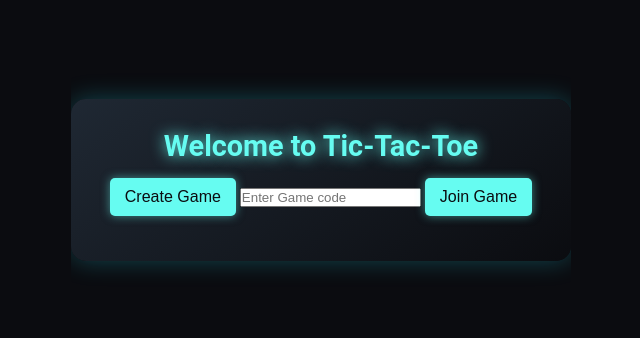
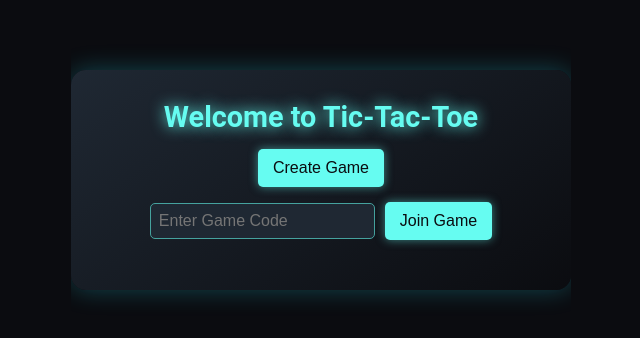
Before and after one commit to Ayushbaldwa2003/tictac, a website: page index.html in a window 1280 px wide. Shown: the part 220-558 px from the top of the page, without its empty margins (319-959 px from the left). Drawn offline with Linux system fonts and the light colour scheme.

Commit message:
bug fix1

```diff
--- a/index.html
+++ b/index.html
@@ -14,9 +14,22 @@
 
       <!-- Create/Join Game Section -->
       <div id="setupContainer">
+        <div id="createGameContainer">
           <button id="createGameBtn">Create Game</button>
-          <input type="text" id="txtGameId" placeholder="Enter Game code" />
-          <button id="joinGameBtn">Join Game</button>
+        </div>
+
+        <div id="joinGameContainer">
+          <input
+            type="text"
+            id="txtGameId"
+            placeholder="Enter Game Code"
+            style="display: block"
+          />
+          <button id="joinGameBtn" style="display: block">Join Game</button>
+        </div>
+
+        <h3 id="waiting" style="display: none">Waiting for the other player....</h3>
+
         <h3 id="gameCodeDisplay" style="display: none">
           Game Code: <span id="gameCode"></span>
         </h3>
@@ -24,8 +37,9 @@
 
       <!-- Turn Indicator (Above Game Board) -->
       <h3 id="turnIndicator" style="display: none">It's your turn!</h3>
-        <h3 id="turnIndicator1" style="display: none">Player:O</h3>
-        <h3 id="turnIndicator2" style="display: none">Player:X</h3>
+      <h3 id="turnIndicator1" style="display: none">Player: O</h3>
+      <h3 id="turnIndicator2" style="display: none">Player: X</h3>
+
       <!-- Tic-Tac-Toe Board -->
       <div id="gameBoard" style="display: none">
         <div class="box" id="box1"></div>
@@ -62,9 +76,10 @@
       const joinbtn = document.getElementById("joinGameBtn");
       const newGameBtn = document.getElementById("newGameBtn");
       const txtGameId = document.getElementById("txtGameId");
+      const waiting =document.getElementById("waiting");
       let clienId = null;
       let gameId = null;
-      let count=0;
+      let count = 0;
       document
         .getElementById("newGameBtn")
         .addEventListener("click", resetGame);
@@ -75,6 +90,10 @@
         };
 
         ws.send(JSON.stringify(payLoad));
+        joinbtn.style.display = "none";
+        txtGameId.style.display = "none";
+        createbtn.style.display = "none";
+        waiting.style.display ="block";
       });
       joinbtn.addEventListener("click", () => {
         let gamecode = txtGameId.value;
@@ -122,18 +141,18 @@
           document.getElementById("setupContainer").style.display = "none";
           document.getElementById("gameBoard").style.display = "grid";
         }
-        if(response.method === "showsymbol"){
+        if (response.method === "showsymbol") {
           console.log(response.symbol);
-           if(response.symbol=== "O"){
+          if (response.symbol === "O") {
             turnIndicator1.style.display = "block";
-           }else{
+          } else {
             turnIndicator2.style.display = "block";
           }
         }
         if (response.method === "yourturn") {
           toggleTurnIndicator();
         }
-        if(response.method === "resetgame"){
+        if (response.method === "resetgame") {
           resetGame2();
         }
 
@@ -145,9 +164,11 @@
           count++;
           if (checkwinner()) {
             showwinner(temp);
+          } else {
+            if (count === 9) {
+              showdraw();
             }else{
-              if(count===9){
-                showdraw();
+              toggleTurnIndicator();
             }
           }
         }
@@ -165,18 +186,17 @@
       }
 
       function resetGame() {
-        payLoad={
+        payLoad = {
           method: "resetgame",
           game: gameId,
-        }
+        };
         ws.send(JSON.stringify(payLoad));
         for (let i = 1; i <= 9; i++) {
           document.getElementById("box" + i).textContent = "";
         }
         document.getElementById("winner").innerText = "";
-        count=0;
+        count = 0;
       }
-
 
       function resetGame2() {
         for (let i = 1; i <= 9; i++) {
@@ -184,7 +204,7 @@
         }
         document.getElementById("newGameBtn").style.display = "none";
         document.getElementById("winner").innerText = "";
-        count=0;
+        count = 0;
       }
 
       function showwinner(temp) {
--- a/style.css
+++ b/style.css
@@ -58,9 +58,9 @@ html, body {
 #winnercodedisplay {
     margin-top: 15px;
     font-size: 1.3rem;
-    color: #f13c20;
+    color: #3bd688;
     font-weight: bold;
-    text-shadow: 0 0 10px #f13c20;
+    text-shadow: 0 0 10px #3bd688;
 }
 
 #gameBoard {
@@ -194,3 +194,50 @@ button:hover {
         padding: 12px 20px;
     }
 }
+
+
+
+
+#setupContainer {
+    margin-bottom: 20px;
+    display: flex;
+    flex-direction: column;
+    align-items: center;
+    gap: 15px;
+}
+
+#createGameContainer,
+#joinGameContainer {
+    display: flex;
+    align-items: center;
+    gap: 10px;
+}
+
+/* Styles for input field */
+#txtGameId {
+    padding: 8px;
+    font-size: 1rem;
+    border: 1px solid #45a29e;
+    border-radius: 5px;
+    background-color: #1f2833;
+    color: #c5c6c7;
+}
+
+/* Styles for join and create buttons */
+button {
+    padding: 10px 15px;
+    font-size: 1rem;
+    cursor: pointer;
+    background-color: #66fcf1;
+    color: #0b0c10;
+    border: none;
+    border-radius: 5px;
+    box-shadow: 0 0 10px rgba(102, 252, 241, 0.5);
+    transition: background-color 0.3s ease, transform 0.2s ease;
+}
+
+button:hover {
+    background-color: #45a29e;
+    box-shadow: 0 0 20px rgba(102, 252, 241, 0.8);
+    transform: scale(1.05);
+}
```
Also changed, not shown: index.js (+4 -4 lines). Lines whose indentation alone changed are shown as unchanged.
